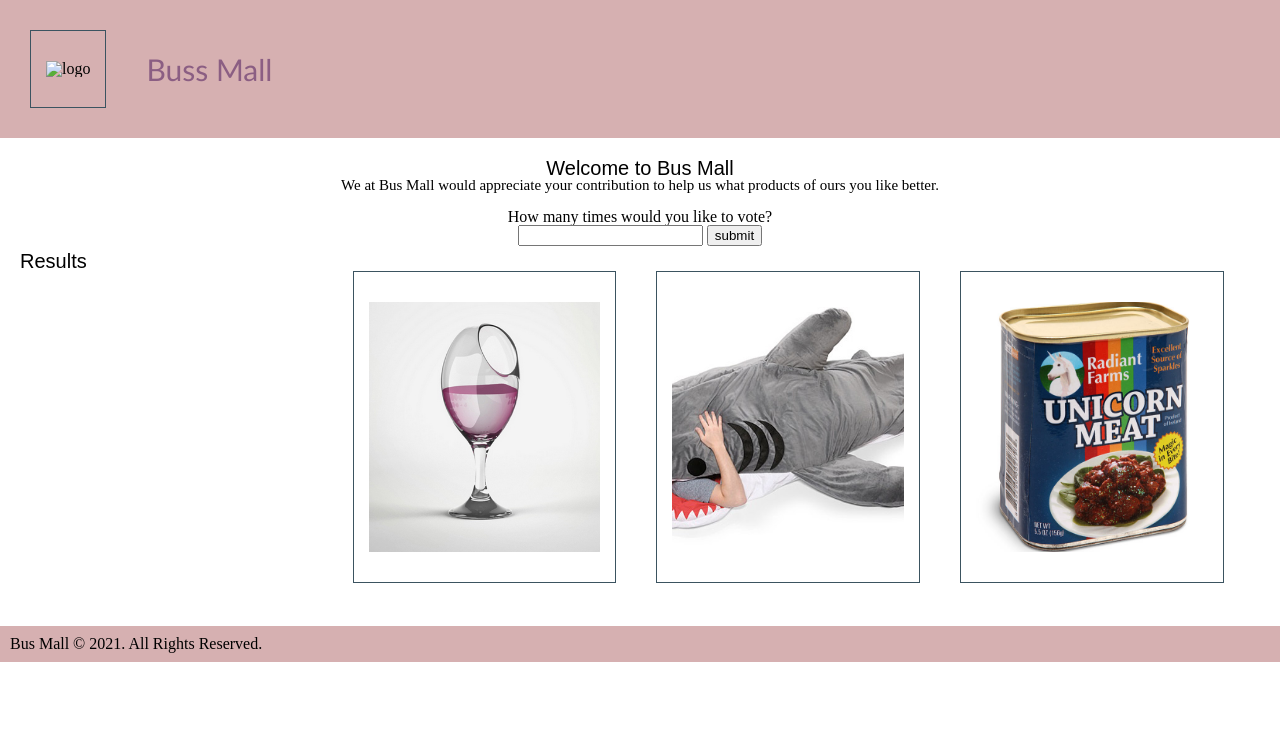
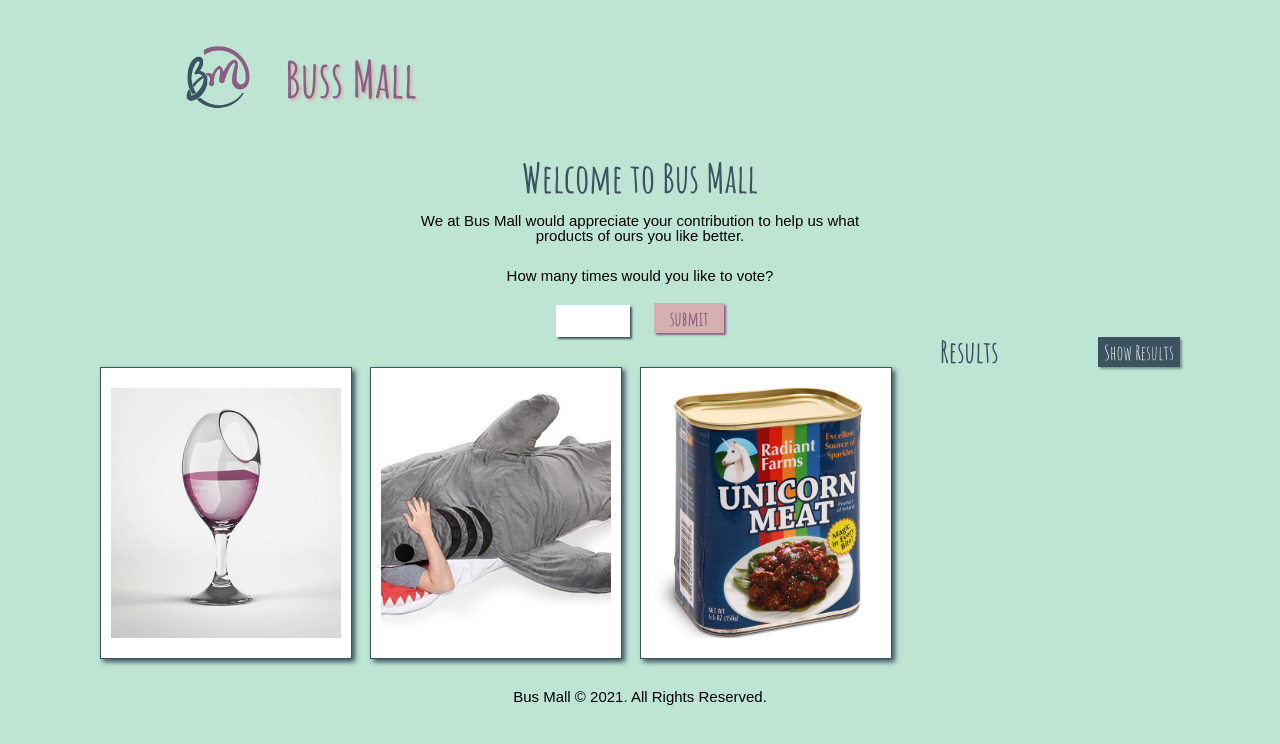
Before and after one commit to afnandamra/BUsMall, a plain HTML site: page index.html in a window 1280 px wide. Drawn offline with Linux system fonts and the light colour scheme.

Commit message:
updates and css

```diff
--- a/css/style.css
+++ b/css/style.css
@@ -1,62 +1,149 @@
+@import url('https://fonts.googleapis.com/css2?family=Amatic+SC:wght@400;700&display=swap');
+
 :root{
     --darkBlue: #3b5360;
     --darkPurple: #8b5e83;
     --lightBlue: #bee5d3;
     --lightPurple: #d6b0b1;
 }
-img{
+#images>img{
     object-fit: cover;
     height: 250px;
-    width: 25%;
-    padding: 30px 15px;
+    width: 85%;
+    padding: 20px 10px;
     border: 1px solid var(--darkBlue);
-    align-items: center;
-    margin: 20px;
+    background-color: white;
+    box-shadow: 3px 3px 5px var(--darkBlue);
 }
 body{
     position: relative;
+    background-color: var(--lightBlue);
+    height: 100%;
+    width: 100%;
 }
 header, footer{
     position: relative;
-    padding: 10px;
-    background-color: var(--lightPurple);
-    height: 10%;
+    padding: 0px 150px;
 }
 header>h1{
     position: absolute;
     color: var(--darkPurple);
     display: inline;
-    font-family:'Trebuchet MS', 'Lucida Sans Unicode', 'Lucida Grande', 'Lucida Sans', Arial, sans-serif;
-    font-size: 30px;
-    font-weight: 400;
+    font-family: 'Amatic SC', cursive;
+    font-size: 50px;
+    font-weight: 700;
     top:50%;
     transform: translateY(-50%);
-    margin-left: 20px;
+    text-shadow: 2px 2px 3px var(--lightPurple);
+}
+#logo{
+    height: 75px;
+    width: 75px;
+    padding: 20px 10px;
+    margin: 20px;
 }
 main{
-    padding: 20px;
     display: grid;
-    grid-template-columns: 1fr 1fr 2fr;
-    gap: 5px;
+    grid-template-columns: 1fr 2fr 1fr;
+    /* gap: 5px; */
 }
 #description{
     grid-column: 1/-1;
     text-align: center;
 }
 #description>h2{
-    font-family:sans-serif;
-    font-size: 20px;
-    font-weight: 200;
+    font-family: 'Amatic SC', cursive;
+    font-size: 40px;
+    font-weight: 700;
+    color: var(--darkBlue);
 }
-#description>p{
+#description>p, label{
+    display: inline-block;
+    width: 35%;
     font-size: 15px;
     font-weight: 200;
+    padding: 15px 0px 10px 0px;
+    font-family: sans-serif;
+}
+#images{
+    grid-column: 1/-2;
+    display: grid;
+    grid-template-columns: 1fr 1fr 1fr;
+    padding: 30px 50px 30px 100px;
+}
+#userAttempts {
+    width: 70px;
+    height: 30px;
+    border: none;
+    border-radius: 0px;
+    box-shadow: 2px 2px 2px var(--darkBlue);
+    margin-right: 20px;
+}
+#submit{
+    width: 70px;
+    height: 30px;
+    border: none;
+    border-radius: 0px;
+    background-color: var(--lightPurple);
+    color: var(--darkPurple);
+    font-family: 'Amatic SC', cursive;
+    font-weight: 700;
+    font-size: 20px;
+    text-align: center;
+    box-shadow: 2px 2px 2px var(--darkPurple);
+    margin-top: 10px;
+}
+#submit:hover{
+    cursor: pointer;
+    background-color: var(--darkPurple);
+    color: var(--lightPurple);
+}
+#results{
+    position: relative;
+    left:-50px;
 }
 #results>h3{
-    font-family:sans-serif;
+    font-family: 'Amatic SC', cursive;
+    font-size: 30px;
+    font-weight: 700;
+    color: var(--darkBlue);
+    margin-left: 30px;
+}
+button{
+    position: absolute;
+    top: 0px;
+    right: 50px;
+    height: 30px;
+    background-color: var(--darkBlue);
+    border: none;
+    border-radius: 0px;
+    color: white;
+    font-family: 'Amatic SC', cursive;
+    font-weight: 300;
     font-size: 20px;
+    text-align: center;
+    box-shadow: 2px 2px 2px #3b53608a;
+}
+button:hover{
+    cursor: pointer;
+    background-color: #e2f7ed;
+    color: var(--darkBlue);
+    font-weight: 700;
+}
+ul{
+    padding: 10px;
+    height: 270px;
+    overflow-y: scroll;
+}
+li{
+    font-family: sans-serif;
+    font-size: 12px;
     font-weight: 200;
+    line-height: 1.5;
 }
-#images{
-    grid-column: 2/-1;
+footer>h4{
+    text-align: center;
+    font-size: 15px;
+    font-weight: 200;
+    font-family: sans-serif;
 }
--- a/index.html
+++ b/index.html
@@ -11,7 +11,7 @@
 
 <body>
     <header>
-        <img src="" alt="logo" id="logo">
+        <img src="img/logo.png" alt="logo" id="logo">
         <h1>Buss Mall</h1>
     </header>
     <main>
@@ -23,17 +23,18 @@
                 <label for="userAttempts">How many times would you like to vote?</label>
                 <br>
                 <input type="number" name="userAttempts" id="userAttempts">
-                <input type="submit" value="submit">
+                <input type="submit" value="submit" id="submit">
             </form>
+        </div>
+        <div id="images">
+
         </div>
         <div id="results">
             <h3>Results</h3>
+            <button id="resultButton">Show Results</button>
             <ul id="resultList">
 
             </ul>
-        </div>
-        <div id="images">
-
         </div>
     </main>
     <footer>
--- a/js/app.js
+++ b/js/app.js
@@ -16,7 +16,7 @@ var thirdImg = document.createElement('img');
 thirdImg.id = 'thirdImg';
 var resultList = document.getElementById('resultList');
 var form = document.getElementById('form');
-
+var button = document.getElementById('resultButton');
 
 // object constructor
 function Product(imgName) {
@@ -26,8 +26,6 @@ function Product(imgName) {
     this.vote = 0;
     imgArray.push(this);
 }
-
-
 
 // declaring objects
 new Product('bag');
@@ -51,14 +49,16 @@ new Product('usb');
 new Product('water-can');
 new Product('wine-glass');
 
-
+// envoking functions
 chooseThreeImages();
 renderImages();
 
-form = addEventListener('submit', submitted);
+// adding events
+form.addEventListener('submit', submitted);
 imgDiv.addEventListener('click', userClick);
+button.addEventListener('click', result, { once: true });
 
-// functions
+// event functions
 function submitted(event) {
     console.log(event.target.userAttempts.value);
     event.preventDefault();
@@ -70,7 +70,6 @@ function submitted(event) {
 function userClick(event) {
     console.log(event.target);
     attempts--;
-    // userAttempts--;
     console.log(attempts);
     if (attempts > 0) {
         if (event.target.id === firstImg.id) {
@@ -90,15 +89,18 @@ function userClick(event) {
             attempts++;
         }
     } else {
-        //event end
-        var results;
-        for (var i = 0; i < imgArray.length; i++) {
-            results = document.createElement('li');
-            results.textContent = imgArray[i].name + ' got ' + imgArray[i].vote + ' votes.' + 'And was shown ' + imgArray[i].shown + ' times.';
-            resultList.appendChild(results);
-        }
-        imgDiv.removeEventListener('click', userClick);
+        result();
     }
+}
+
+function result() {
+    var results;
+    for (var i = 0; i < imgArray.length; i++) {
+        results = document.createElement('li');
+        results.textContent = imgArray[i].name + ' got ' + imgArray[i].vote + ' votes out of ' + imgArray[i].shown + ' times it was displayed.';
+        resultList.appendChild(results);
+    }
+    imgDiv.removeEventListener('click', userClick);
 }
 
 // render functions
@@ -123,7 +125,6 @@ function renderImages() {
     imgDiv.appendChild(thirdImg);
 }
 
-
 // random function
 function randomIndex() {
     return Math.floor(Math.random() * imgArray.length);
```
Also changed, not shown: img/logo.png (added).
